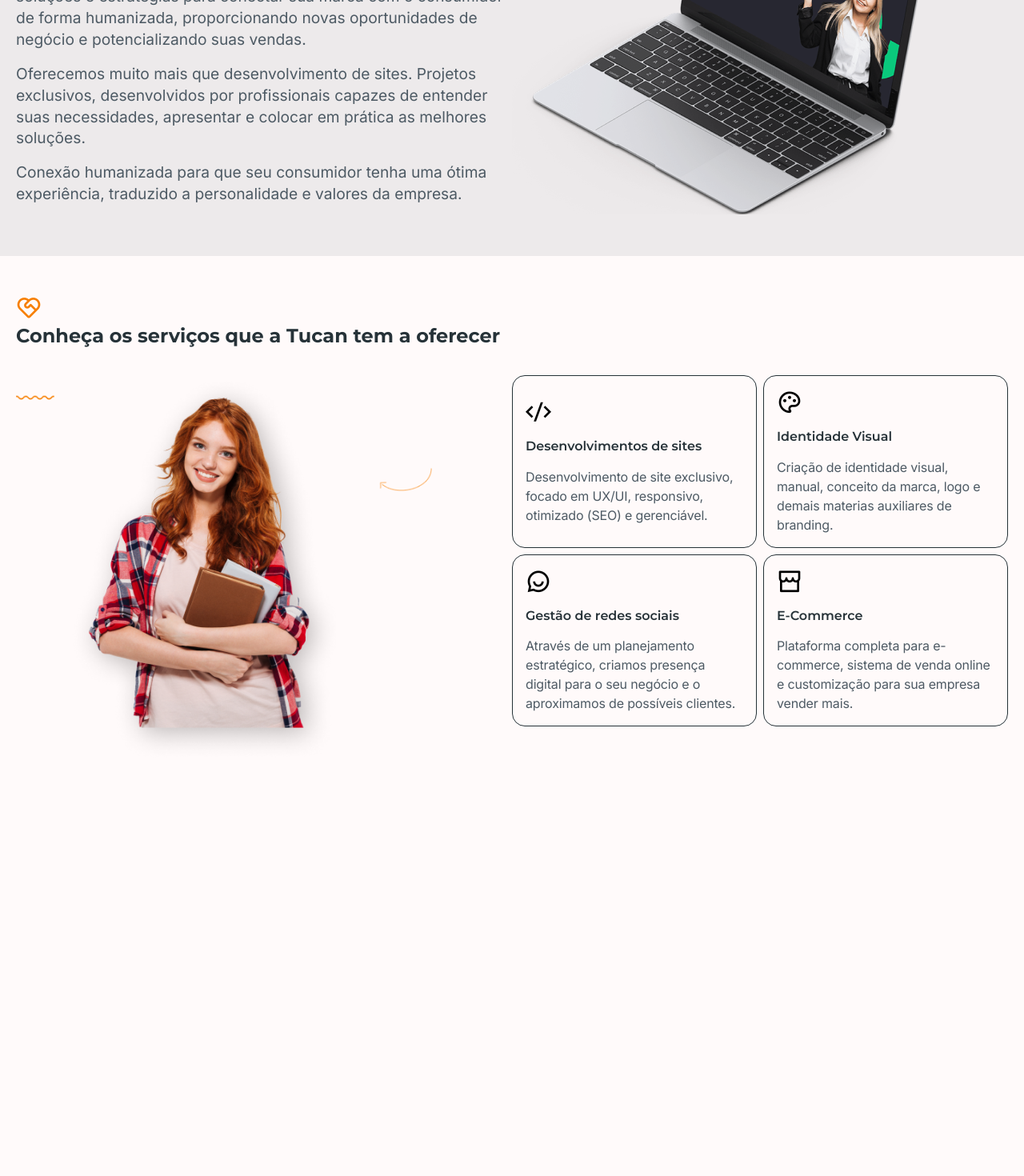
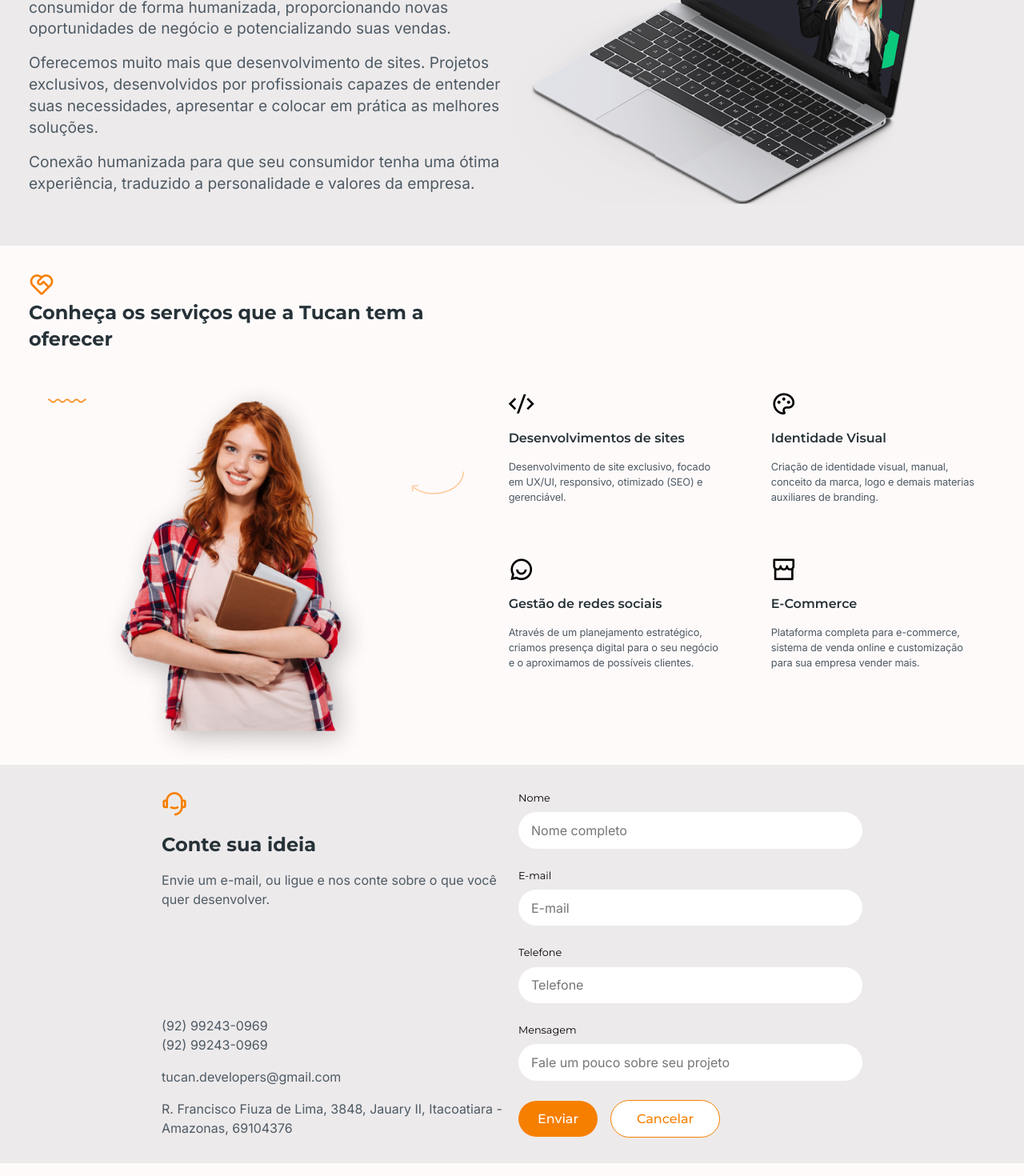
Before and after one commit to Tucan-Dev/tucan-web, a Next.js app: page / in a window 1280 px wide. Shown: the part 964-2434 px from the top of the page at 80% size. Before the commit the page ends 1936 px from the top, so only its background shows below. Built offline with nearby package versions, Linux system fonts and the light colour scheme.

Commit message:
feat: parte de contato

```diff
--- a/package.json
+++ b/package.json
@@ -16,6 +16,7 @@
     "next": "12.0.7",
     "react": "17.0.2",
     "react-dom": "17.0.2",
+    "react-hook-form": "^7.22.5",
     "react-rainbow-components": "^1.29.0",
     "remixicon": "^2.5.0",
     "sass": "^1.47.0"
--- a/src/components/Layout/landpage.module.scss
+++ b/src/components/Layout/landpage.module.scss
@@ -10,6 +10,7 @@
 
   max-width: 1240px;
   margin: 0 auto 2rem;
+  padding: 0 1rem;
 }
 
 .btn_navbar {
--- a/src/pages/index.tsx
+++ b/src/pages/index.tsx
@@ -1,4 +1,6 @@
 import Image from "next/image";
+import { useForm, SubmitHandler } from "react-hook-form";
+
 import { Landpage } from "../components/Layout/landpage";
 
 import styles from "../styles/pages/home.module.scss";
@@ -11,7 +13,22 @@ import modelo02 from "../assets/images/image03.png";
 import Link from "next/link";
 import { Title } from "components/title";
 
+interface IFormInputs {
+  name: string;
+  email: string;
+  phone: string;
+  message: string;
+}
+
+const onSubmit: SubmitHandler<IFormInputs> = (data) => console.log(data);
+
 export default function Home() {
+  const {
+    register,
+    formState: { errors },
+    handleSubmit,
+  } = useForm<IFormInputs>();
+
   return (
     <Landpage title="Agência Tucan">
       <header className={styles.header}>
@@ -35,7 +52,7 @@ export default function Home() {
       </header>
 
       <div id="main" className={styles.about}>
-        <div className={styles.dev}>
+        <div className={styles.content_about}>
           <div>
             <Title
               icon="ri-computer-line ri-2x"
@@ -68,12 +85,11 @@ export default function Home() {
       </div>
 
       <div className={styles.service}>
+        <div className={styles.model}>
           <Title
             icon="ri-service-line ri-2x"
             title="Conheça os serviços que a Tucan  tem a oferecer"
           />
-        <div className={commonStyles.flex_start}>
-          <div className={styles.model}>
           <Image src={modelo02} alt="Computador" height={483} width={520} />
         </div>
 
@@ -113,6 +129,87 @@ export default function Home() {
           </div>
         </div>
       </div>
+
+      <div className={styles.contact}>
+        <div className={styles.content_contact}>
+          <div>
+            <Title
+              icon="ri-customer-service-2-line ri-2x"
+              title="Conte sua ideia"
+              subtitle="Envie um e-mail, ou ligue e nos conte sobre o que você quer desenvolver."
+            />
+
+            <div>
+              <p>(92) 99243-0969</p>
+              <p>(92) 99243-0969</p>
+            </div>
+
+            <div>
+              <p>tucan.developers@gmail.com</p>
+            </div>
+
+            <div>
+              <p>
+                R. Francisco Fiuza de Lima, 3848, Jauary II, Itacoatiara -
+                Amazonas, 69104376
+              </p>
+            </div>
+          </div>
+
+          <form
+            className={styles.form_contact}
+            onSubmit={handleSubmit(onSubmit)}
+          >
+            <div className={styles.input_block}>
+              <label htmlFor="name">Nome</label>
+              <input
+                type="text"
+                placeholder="Nome completo"
+                {...register("name", { required: true })}
+              />
+              <p>{errors.name && "Por favor digite seu nome!"}</p>
+            </div>
+
+            <div className={styles.input_block}>
+              <label htmlFor="email">E-mail</label>
+              <input
+                type="text"
+                placeholder="E-mail"
+                {...register("email", { required: true })}
+              />
+              <p>{errors.email && "Por favor digite seu e-mail!"}</p>
+            </div>
+
+            <div className={styles.input_block}>
+              <label htmlFor="phone">Telefone</label>
+              <input
+                type="tel"
+                placeholder="Telefone"
+                {...register("phone", { required: true })}
+              />
+              <p>{errors.phone && "Por favor digite seu telefone!"}</p>
+            </div>
+
+            <div className={styles.input_block}>
+              <label htmlFor="message">Mensagem</label>
+              <input
+                type="text"
+                placeholder="Fale um pouco sobre seu projeto"
+                {...register("message", { required: true })}
+              />
+              <p>{errors.message && "Por favor digite sua mensagem!"}</p>
+            </div>
+
+            <div className={commonStyles.flex}>
+              <button className={commonStyles.btn_default} type="submit">
+                Enviar
+              </button>
+              <button className={commonStyles.btn_secondary} type="reset">
+                Cancelar
+              </button>
+            </div>
+          </form>
+        </div>
       </div>
     </Landpage>
   );
--- a/src/styles/commonStyles.module.scss
+++ b/src/styles/commonStyles.module.scss
@@ -2,10 +2,8 @@
   display: flex;
   align-items: center;
   gap: 1rem;
-}
 
-.flex_start {
-  display: flex;
+  margin-top: 1rem;
 }
 
 .btn_default {
@@ -14,12 +12,18 @@
   justify-content: center;
   gap: 0.5rem;
 
-  padding: 1.25rem 3rem;
+  padding: 0.8rem 1.5rem;
   color: var(--white);
   background-color: var(--primary);
 
   border: 0;
   border-radius: 2rem;
+
+  transition: filter 0.2s;
+
+  &:hover {
+    filter: brightness(0.9);
+  }
 }
 
 .btn_secondary {
@@ -28,10 +32,16 @@
   justify-content: center;
   gap: 0.5rem;
 
-  padding: 1.25rem 3rem;
+  padding: 0.8rem 2rem;
   color: var(--primary);
   background-color: var(--white);
 
   border: 1px solid var(--primary);
   border-radius: 2rem;
+
+  transition: filter 0.2s;
+
+  &:hover {
+    filter: brightness(0.9);
+  }
 }
--- a/src/styles/pages/home.module.scss
+++ b/src/styles/pages/home.module.scss
@@ -1,11 +1,11 @@
-.header {
+header.header {
   width: 100%;
   display: flex;
   align-items: center;
 
   max-width: 1240px;
   margin: 2rem auto 0;
-
+  padding: 0 1rem;
 
   h1 {
     font-family: "Montserrat", sans-serif;
@@ -28,9 +28,10 @@
 div.about {
   background: rgba(77, 90, 100, 0.1);
 
-  div.dev {
+  div.content_about {
     max-width: 1240px;
     margin: 0 auto;
+    padding: 0 1rem;
 
     display: flex;
     align-items: flex-end;
@@ -55,23 +56,33 @@ div.about {
 
 div.service {
   display: flex;
-  flex-direction: column;
-  align-items: flex_start;
+  align-items: center;
+  gap: 1rem;
+
   max-width: 1240px;
-  margin: 3rem auto 0;
-  gap: 1rem;
+
+  margin: 2rem auto 0;
+  padding: 0 1rem;
 
   div.model {
     flex: 1;
+    display: flex;
+    align-items: center;
+    justify-content: space-between;
+    flex-direction: column;
+    gap: 1rem;
   }
 
   div.cards {
-    flex: 1;
+    flex: 1.1;
     display: grid;
+    align-items: center;
     grid-template-columns: repeat(2, 1fr);
-    gap: 0.5rem;
+    gap: 2rem;
 
     height: 100%;
+
+    margin-top: 2rem;
 
     div.card {
       display: flex;
@@ -79,7 +90,7 @@ div.service {
       justify-content: center;
       gap: 1rem;
 
-      border: 1px solid var(--title);
+      // border: 1px solid var(--title);
       border-radius: 1rem;
       padding: 1rem;
 
@@ -108,7 +119,7 @@ div.service {
 
       p {
         font-weight: 400;
-        font-size: 1rem;
+        font-size: 0.8rem;
         line-height: 150%;
         /* or 24px */
 
@@ -118,3 +129,72 @@ div.service {
     }
   }
 }
+
+div.contact {
+  display: flex;
+  align-items: center;
+
+  padding: 2rem;
+
+  background: rgba(77, 90, 100, 0.1);
+
+  div.content_contact {
+    display: flex;
+
+    max-width: 1240px;
+    margin: 0 auto;
+
+    gap: 1rem;
+
+    div:first-child {
+      flex: 1;
+
+      display: flex;
+      flex-direction: column;
+      gap: 1rem;
+
+      p {
+        font-weight: 400;
+        font-size: 1rem;
+        line-height: 150%;
+
+        color: var(--subtitle);
+      }
+    }
+
+    form.form_contact {
+      flex: 1;
+      width: 100%;
+
+      div.input_block {
+        display: flex;
+        flex-direction: column;
+        gap: 0.5rem;
+
+        margin-bottom: 1rem;
+
+        label {
+          font-family: "Montserrat", sans-serif;
+          font-weight: 400;
+          font-size: 0.8rem;
+          line-height: 1.2rem;
+        }
+
+        input {
+          background: var(--white);
+
+          border: 0;
+          border-radius: 2rem;
+          padding: 0.8rem 1rem;
+        }
+
+        p {
+          font-weight: 400;
+          font-size: 0.8rem;
+          color: var(--red);
+          line-height: 1.2rem;
+        }
+      }
+    }
+  }
+}
```
Also changed, not shown: 1 other file (tests, documents, lock files or other folders). Lines whose indentation alone changed are shown as unchanged.
